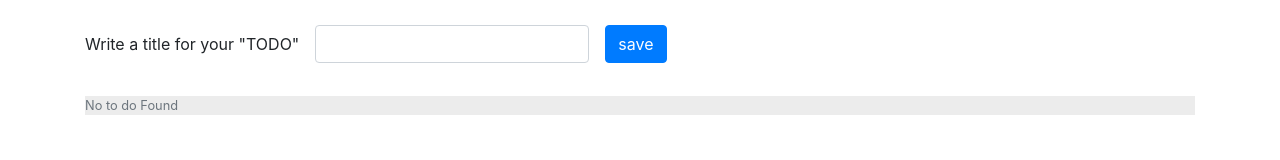
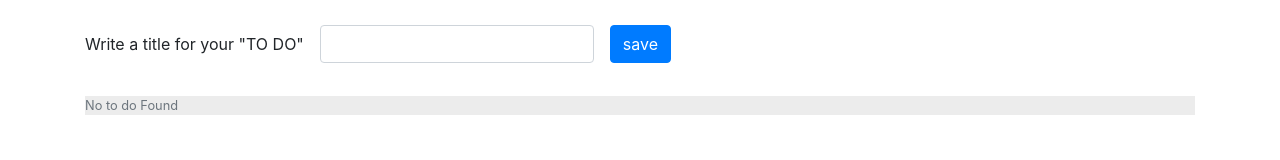
Before and after one commit to MatheusMRosa/TrabalhoWeb-N3, a React (Create React App) app in the folder listtodo/: page / in a window 1280 px wide. Shown: the top 160 px of the page. Built offline with nearby package versions, Linux system fonts and the light colour scheme.

Commit message:
Ajustando telas

```diff
--- a/listtodo/src/UI/AddNewToDo.js
+++ b/listtodo/src/UI/AddNewToDo.js
@@ -10,7 +10,7 @@ const AddNewToDo = props => {
         <div className="container" style={{marginTop: 25}}>
             <div className="form-inline">
                 <div className="form-group mb-2">
-                    <label className="form-control-plaintext">Write a title for your "TODO"</label>
+                    <label className="form-control-plaintext">Write a title for your "TO DO"</label>
                 </div>
                 <div className="form-group mx-sm-3 mb-2">
                     <Field type="text" name="name" label="To do ..." component="input" className="form-control"/>
```
